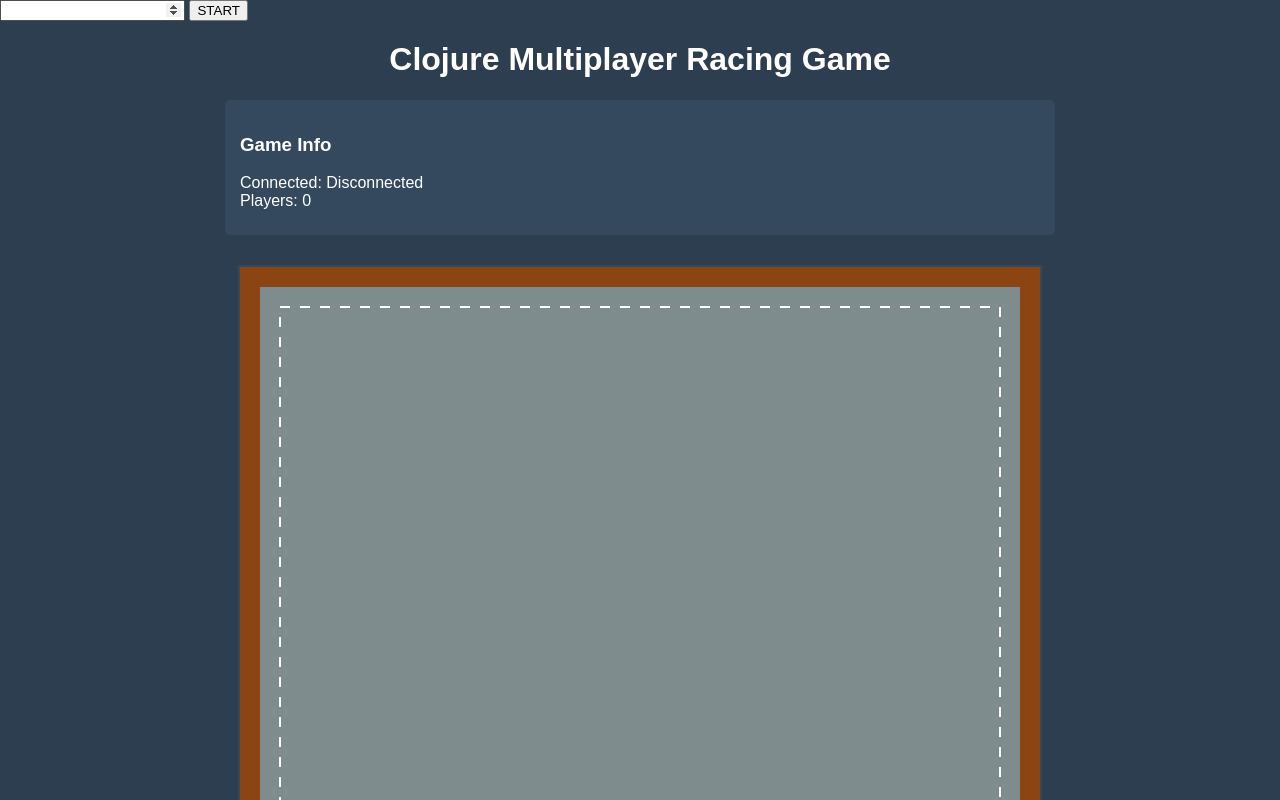
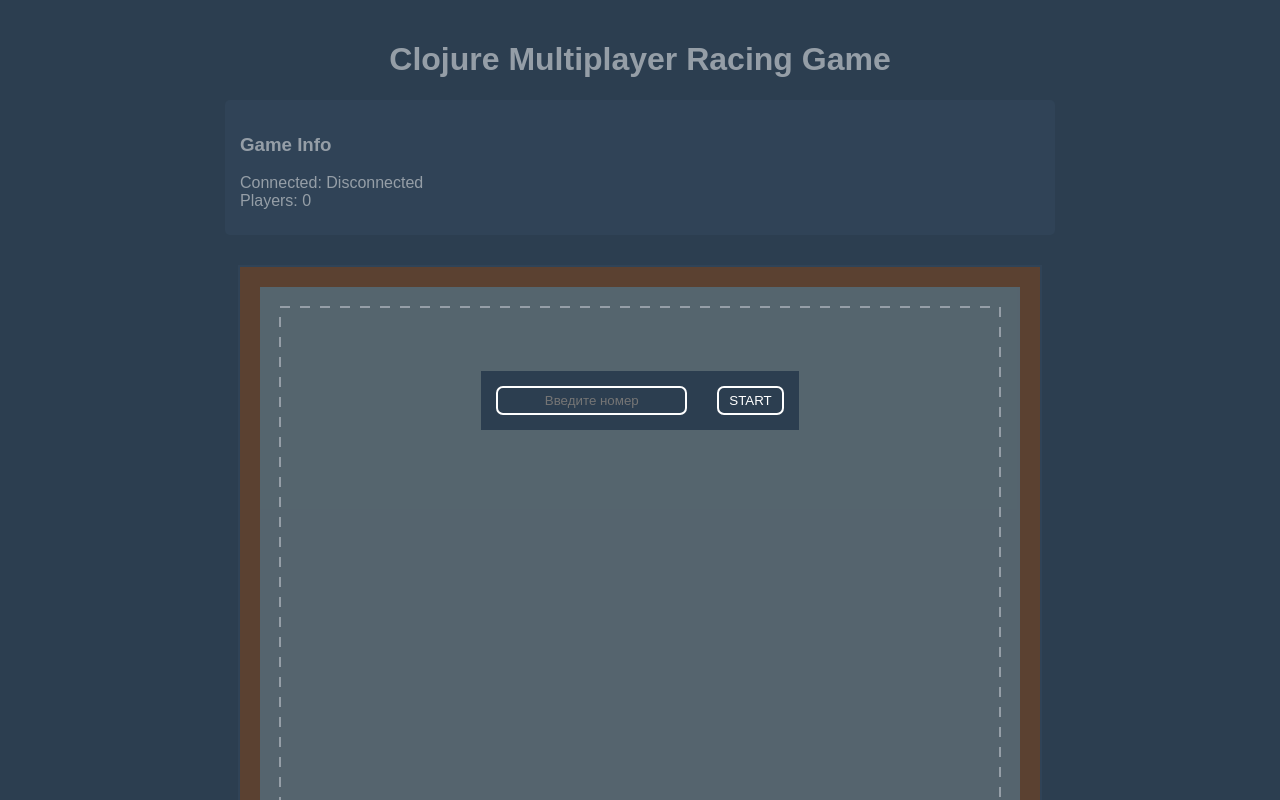
Before and after one commit to anitaloz/raconelli, a plain HTML site: page resources/public/index.html in a window 1280 px wide. Shown: the top 800 px of the page. Drawn offline with Linux system fonts and the light colour scheme.

Commit message:
add js id generation

```diff
--- a/resources/public/client.js
+++ b/resources/public/client.js
@@ -1,8 +1,8 @@
 // ГЛАВНЫЙ КЛАСС КЛИЕНТА
 class RacingGameClient {
 
-    constructor() {
-        this.playerId = Math.random(100000000000 + 1).toString();
+    constructor(playerId) {
+        this.playerId = playerId;
         this.ws = null;    // вебсокет соединение
         this.gameState = { players: {}, gameTime: 0 };  // состояние игры
         this.keys = {};    // состояние нажатых клавиш
@@ -41,7 +41,6 @@ class RacingGameClient {
         const protocol = window.location.protocol === 'https:' ? 'wss:' : 'ws:';
         // формируем URL WebSocket соединения
         const wsUrl = `${protocol}//${window.location.host}/ws`;
-
         // новое WebSocket соединение
         this.ws = new WebSocket(wsUrl);
 
@@ -202,7 +201,7 @@ class RacingGameClient {
             // - Укороченный ID игрока (первые 8 символов)
             playerElement.innerHTML = `
                         <div class="player-color" style="background-color: ${player.color}"></div>
-                        Player ${player.id.substring(0, 8)}
+                        Player ${player.id}
                     `;
 
             // добавляем элемент в список
@@ -223,5 +222,10 @@ class RacingGameClient {
 
 // запуск игры после загрузки страницы
 window.addEventListener('load', () => {
-    new RacingGameClient();
+
+    var pid = (Math.random(100)).toString();
+
+    console.log(pid);
+
+    new RacingGameClient(pid);
 });
--- a/resources/public/index.html
+++ b/resources/public/index.html
@@ -10,11 +10,11 @@
 <body>
 <h1>Clojure Multiplayer Racing Game</h1>
 
-<div class="overlay" id="user-input-id">
-    <div id="login">
-        <div id="error-message-field"></div>
-        <input type="number" id="id-input">
+<div id="user-input-id">
+    <div id="id-form">
+        <input type="text" id="id-input" placeholder="Введите номер">
         <button id="id-input-btn">START</button>
+        <div id="error-message"></div>
     </div>
 </div>
 
--- a/resources/public/styles.css
+++ b/resources/public/styles.css
@@ -1,15 +1,64 @@
 /*----------------id input-------------------*/
 #user-input-id {
+    z-index: 99;
+    width: 100%;
+    height: 100%;
+    position: fixed;
+    top: 0;
+    left: 0;
+
+    background: #2c3e5080;
     display: flex;
     align-items: center;
     justify-content: center;
 }
-.overlay {
-    background: #2c3e5080;
-    z-index: 99;
-    position: absolute;
-    top: 0;
-    left: 0;
+
+#id-form {
+    display: flex;
+    align-items: center;
+    justify-content: center;
+
+    background: #2c3e50;
+}
+
+#login {
+    display: flex;
+    align-items: center;
+    justify-content: center;
+    background: #2c3e50;
+    padding: 15px;
+}
+#id-input {
+    text-align: center;
+    color: white;
+    border-radius: 7px;
+    border-color: white;
+    border-style: solid;
+    background-color: #2c3e50;
+    padding: 5px;
+    margin: 15px;
+}
+
+#id-input-btn {
+    color: white;
+    background-color: #2c3e50;
+    border-radius: 7px;
+    border-color: white;
+    border-style: solid;
+    margin: 15px;
+    padding: 5px 10px
+
+}
+
+#id-input-btn:hover {
+    color: white;
+    background-color: #fb6969;
+    border-radius: 7px;
+    border-color: white;
+    border-style: solid;
+    margin: 15px;
+    padding: 5px 10px
+
 }
 /*----------------------------------------*/
 body {
```
Also changed, not shown: 1 other file.
